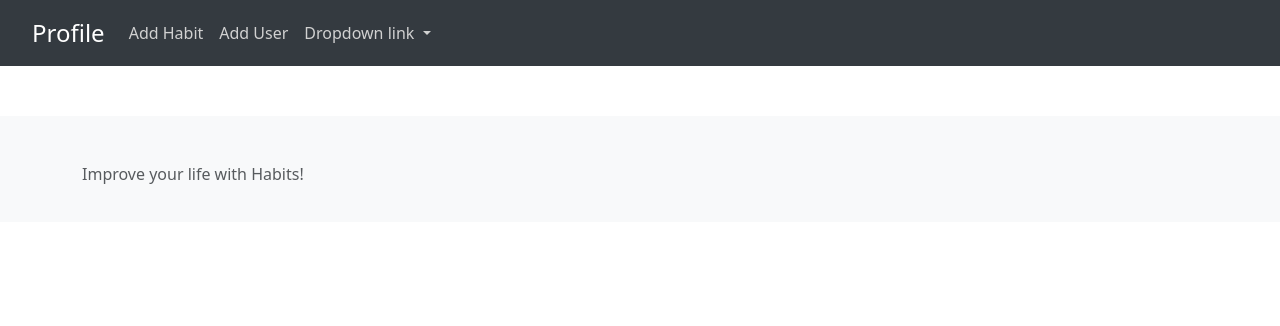
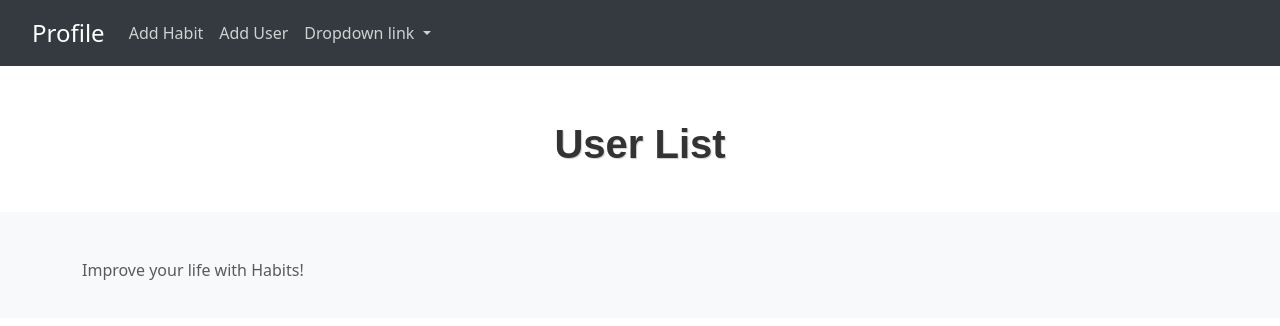
Before and after one commit to DenyysChernenko/HabitTracker, a Django app: page /user-list/ in a window 1280 px wide. Shown: the top 326 px of the page. Run offline with Django 5.2, Linux system fonts and the light colour scheme; some libraries are stand-ins or nearby versions.

Commit message:
Changed to Class Based Views

```diff
--- a/habit_tracker/habits/models.py
+++ b/habit_tracker/habits/models.py
@@ -1,4 +1,5 @@
 from django.db import models
+from django.urls import reverse
 
 # Create your models here.
 
@@ -17,6 +18,9 @@ class Habit(models.Model):
     created_at = models.DateTimeField(auto_now_add=True)
     updated_at = models.DateTimeField(auto_now=True)
 
+    def get_absolute_url(self):
+        return reverse('habit_detail', kwargs={'pk': self.pk})
+
     def __str__(self):
         return f"Habit: {self.name} with description: {self.description}, current has streak: {self.current_streak}"
 
--- a/habit_tracker/habits/templates/habits/habit_list.html
+++ b/habit_tracker/habits/templates/habits/habit_list.html
@@ -47,9 +47,9 @@
     }
 </style>
 <div class="container">
-    <h1 class="my-4 text-center" style="font-family: 'Arial', sans-serif; font-weight: bold; color: #333; text-shadow: 1px 1px 1px #ccc;">Habit List</h1>
+    <h1 class="my-4 text-center" style="font-family: 'Arial', sans-serif; font-weight: bold; color: #333; text-shadow: 1px 1px 1px #ccc;">{{ title }}</h1>
     <div class="row">
-        {% for habit in habits %}
+        {% for habit in object_list %}
         <div class="col-12 mb-4">
             <div class="card-habit-card">
                 <img src="{% if habit.habit_picture %}{{ habit.habit_picture.url }}{% else %}{% static 'images/habit_default.jpg' %}{% endif %}" class="profile-img" alt="{{ habit.name }}'s profile picture">
--- a/habit_tracker/habits/urls.py
+++ b/habit_tracker/habits/urls.py
@@ -1,8 +1,8 @@
 from django.urls import path
-from .views import habit_list, add_habit, habit_detail
+from .views import HabitListView, CreateHabit, HabitDetail
 urlpatterns = [
-    path('', habit_list, name='habit_list'),
-    path('habits/add-habit', add_habit, name='add_habit'),
-    path('<int:habit_id>/', habit_detail, name='habit_detail'),
+    path('', HabitListView.as_view(), name='habit_list'),
+    path('habits/add-habit', CreateHabit.as_view(), name='add_habit'),
+    path('<int:pk>/', HabitDetail.as_view(), name='habit_detail'),
 
 ]
--- a/habit_tracker/users/models.py
+++ b/habit_tracker/users/models.py
@@ -1,4 +1,5 @@
 from django.db import models
+from django.urls import reverse
 
 # Create your models here.
 
@@ -15,6 +16,9 @@ class User(models.Model):
     created_at = models.DateTimeField(auto_now_add=True)
     updated_at = models.DateTimeField(auto_now=True)
 
+    def get_absolute_url(self):
+        return reverse('user_detail', kwargs={'pk': self.pk})
+
     def __str__(self):
         return f"User with username: '{self.username}' and level: '{self.level}'"
 
--- a/habit_tracker/users/templates/users/user_list.html
+++ b/habit_tracker/users/templates/users/user_list.html
@@ -42,7 +42,8 @@
 </style>
 <div class="container">
     <ol class="list-group list-group-numbered">
-        {% for user in users %}
+         <h1 class="my-4 text-center" style="font-family: 'Arial', sans-serif; font-weight: bold; color: #333; text-shadow: 1px 1px 1px #ccc;">{{ title }}</h1>
+        {% for user in object_list %}
         <li class="list-group-item d-flex justify-content-between align-items-start">
             <div class="ms-2 me-auto">
                 <div class="fw-bold">{{ user.username }}</div>
--- a/habit_tracker/users/urls.py
+++ b/habit_tracker/users/urls.py
@@ -1,11 +1,11 @@
 from django.urls import path
-from .views import user_list, add_user, user_detail, profile
+from .views import UserList, CreateUser, UserDetail, profile
 
 
 urlpatterns = [
-    path('user-list/', user_list, name='user_list'),
-    path('add-user/', add_user, name='add_user'),
-    path('<int:user_id>/', user_detail, name='user_detail'),
+    path('user-list/', UserList.as_view(), name='user_list'),
+    path('add-user/', CreateUser.as_view(), name='add_user'),
+    path('<int:pk>/', UserDetail.as_view(), name='user_detail'),
     path('', profile, name='profile'),
 
 ]
--- a/habit_tracker/users/views.py
+++ b/habit_tracker/users/views.py
@@ -1,32 +1,25 @@
 from django.shortcuts import render, redirect, get_object_or_404
 from .models import User
 from .forms import UserForm
+from django.views.generic import ListView, DetailView, CreateView
 
 # Create your views here.
 
 
-def user_list(request):
-    users = User.objects.all()
-    return render(request, "users/user_list.html", {'users': users})
+class UserList(ListView):
+    model = User
+    extra_context = {'title': 'User List'}
 
 
-def user_detail(request, user_id):
-    user = get_object_or_404(User, pk=user_id)
-    context = {
-        'user': user
-    }
-    return render(request, 'users/user_detail.html', context)
+class UserDetail(DetailView):
+    model = User
+    context_object_name = 'user'
+    template_name = 'users/user_detail.html'
 
 
-def add_user(request):
-    if request.method == 'POST':
-        form = UserForm(request.POST, request.FILES)
-        if form.is_valid():
-            user = form.save()
-            return redirect('user_detail', user_id=user.pk)
-    else:
-        form = UserForm()
-    return render(request, 'users/add_user.html', {'form': form})
+class CreateUser(CreateView):
+    form_class = UserForm
+    template_name = 'users/add_user.html'
 
 
 def profile(request):
```
Also changed, not shown: habit_tracker/habits/views.py (+11 -18 lines), habit_tracker/media/profile_pics/ddd.png (added).
